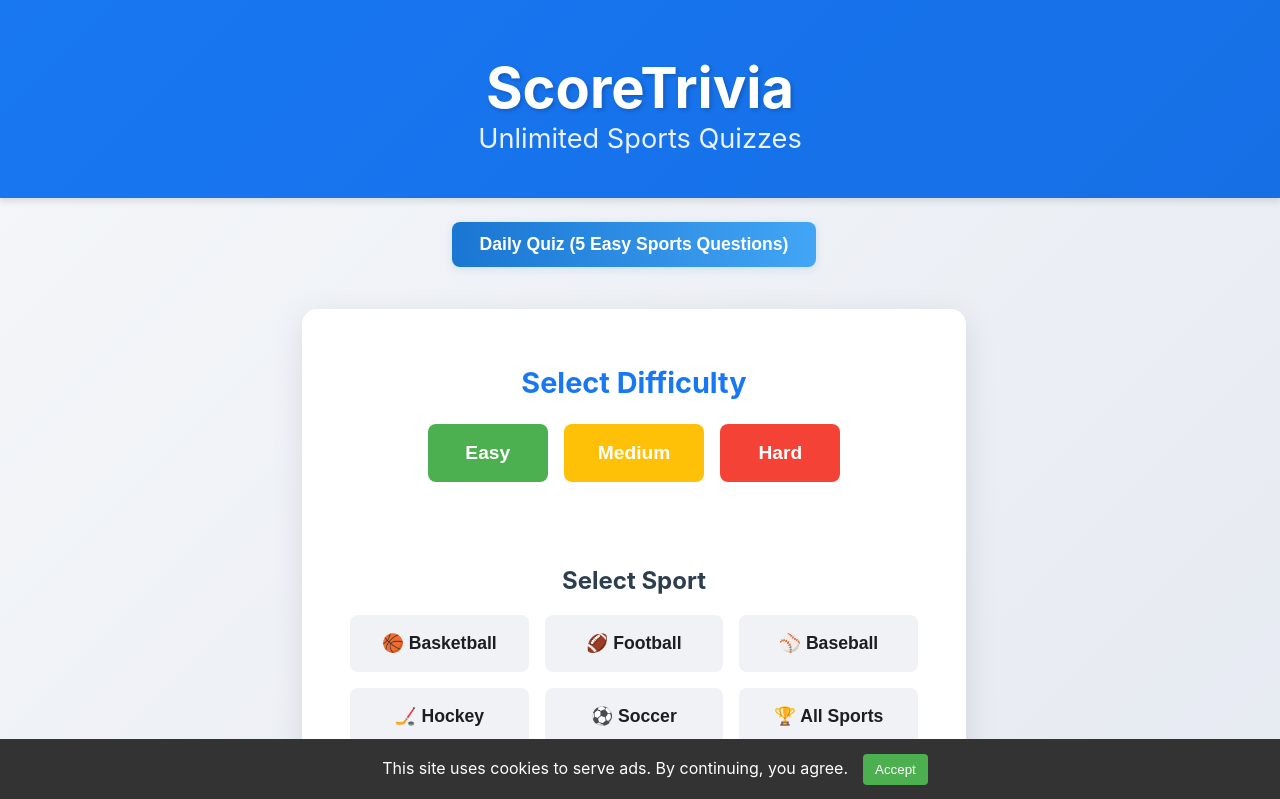
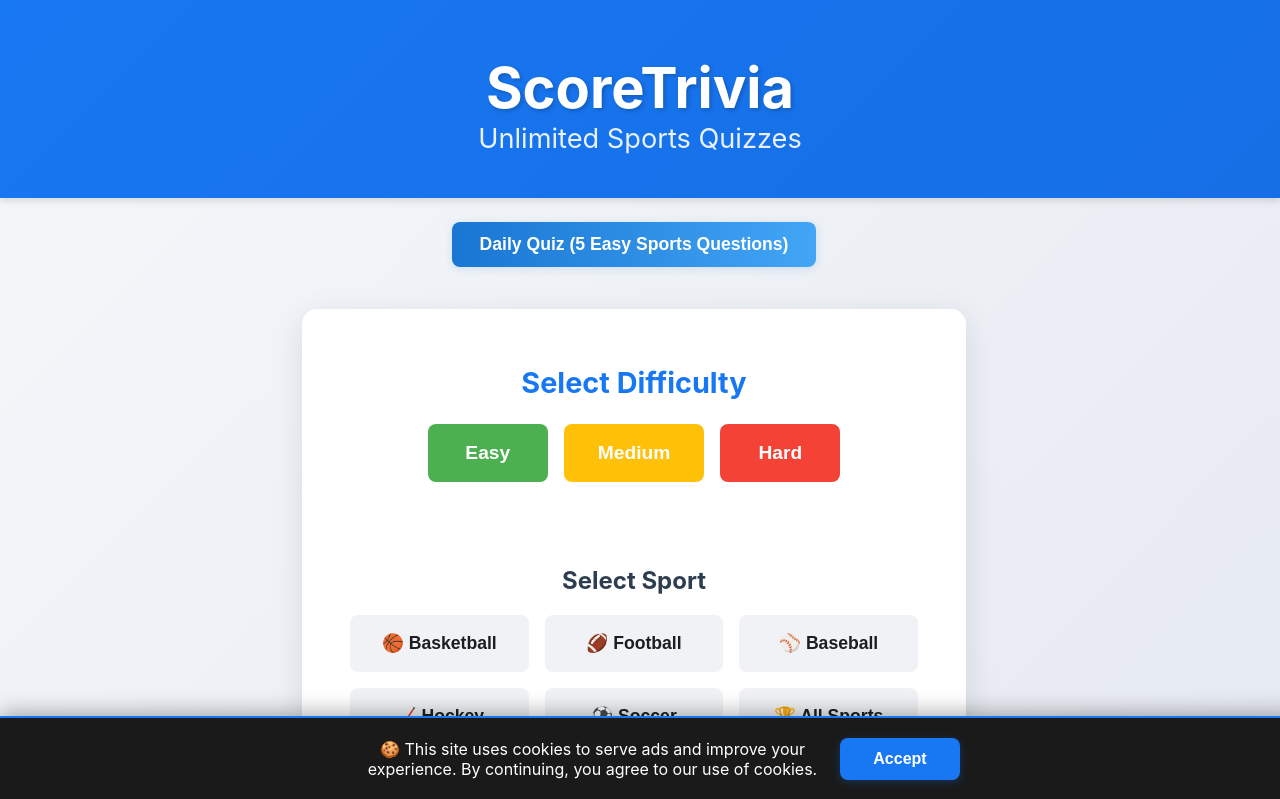
Before and after one commit to zrewt/curser-home, a React (Create React App) app: page / in a window 1280 px wide. Shown: the top 799 px of the page. Built offline with nearby package versions, Linux system fonts and the light colour scheme.

Commit message:
Initial commit

```diff
--- a/src/App.css
+++ b/src/App.css
@@ -8,7 +8,7 @@
   overflow-y: auto;
   width: 100%;
   -webkit-tap-highlight-color: transparent;
-  padding: 0 0 max(80px, env(safe-area-inset-bottom)) 0;
+  padding: 0 0 max(120px, env(safe-area-inset-bottom)) 0;
   box-sizing: border-box;
   position: relative;
 }
@@ -296,7 +296,7 @@
 /* Media Queries for Mobile */
 @media (max-width: 768px) {
   .App {
-    padding-bottom: max(80px, env(safe-area-inset-bottom));
+    padding-bottom: max(120px, env(safe-area-inset-bottom));
     -webkit-overflow-scrolling: touch;
     min-height: -webkit-fill-available;
   }
--- a/src/components/ConsentBanner.js
+++ b/src/components/ConsentBanner.js
@@ -35,24 +35,57 @@ const ConsentBanner = () => {
         bottom: 0,
         left: 0,
         width: '100%',
-        backgroundColor: '#333',
+        backgroundColor: '#1a1a1a',
         color: 'white',
-        padding: '15px',
+        padding: '20px',
         textAlign: 'center',
-        zIndex: 1000
+        zIndex: 9999,
+        boxShadow: '0 -4px 20px rgba(0, 0, 0, 0.3)',
+        borderTop: '2px solid #1877f2',
+        fontSize: '16px',
+        fontFamily: 'Inter, -apple-system, BlinkMacSystemFont, "Segoe UI", Roboto, sans-serif'
       }}>
-        <span>This site uses cookies to serve ads. By continuing, you agree.</span>
-        <button onClick={acceptCookies} style={{
-          marginLeft: '15px',
-          padding: '8px 12px',
-          backgroundColor: '#4CAF50',
-          color: 'white',
-          border: 'none',
-          borderRadius: '4px',
-          cursor: 'pointer'
+        <div style={{
+          maxWidth: '600px',
+          margin: '0 auto',
+          display: 'flex',
+          alignItems: 'center',
+          justifyContent: 'space-between',
+          flexWrap: 'wrap',
+          gap: '15px'
         }}>
-          Accept
-        </button>
+          <span style={{ flex: '1', minWidth: '250px' }}>
+            🍪 This site uses cookies to serve ads and improve your experience. By continuing, you agree to our use of cookies.
+          </span>
+          <button
+            onClick={acceptCookies}
+            style={{
+              padding: '12px 24px',
+              backgroundColor: '#1877f2',
+              color: 'white',
+              border: 'none',
+              borderRadius: '8px',
+              cursor: 'pointer',
+              fontSize: '16px',
+              fontWeight: '600',
+              transition: 'all 0.3s ease',
+              boxShadow: '0 2px 8px rgba(24, 119, 242, 0.3)',
+              minWidth: '120px'
+            }}
+            onMouseEnter={(e) => {
+              e.target.style.backgroundColor = '#166fe5';
+              e.target.style.transform = 'translateY(-2px)';
+              e.target.style.boxShadow = '0 4px 12px rgba(24, 119, 242, 0.4)';
+            }}
+            onMouseLeave={(e) => {
+              e.target.style.backgroundColor = '#1877f2';
+              e.target.style.transform = 'translateY(0)';
+              e.target.style.boxShadow = '0 2px 8px rgba(24, 119, 242, 0.3)';
+            }}
+          >
+            Accept
+          </button>
+        </div>
       </div>
     )
   );
```
